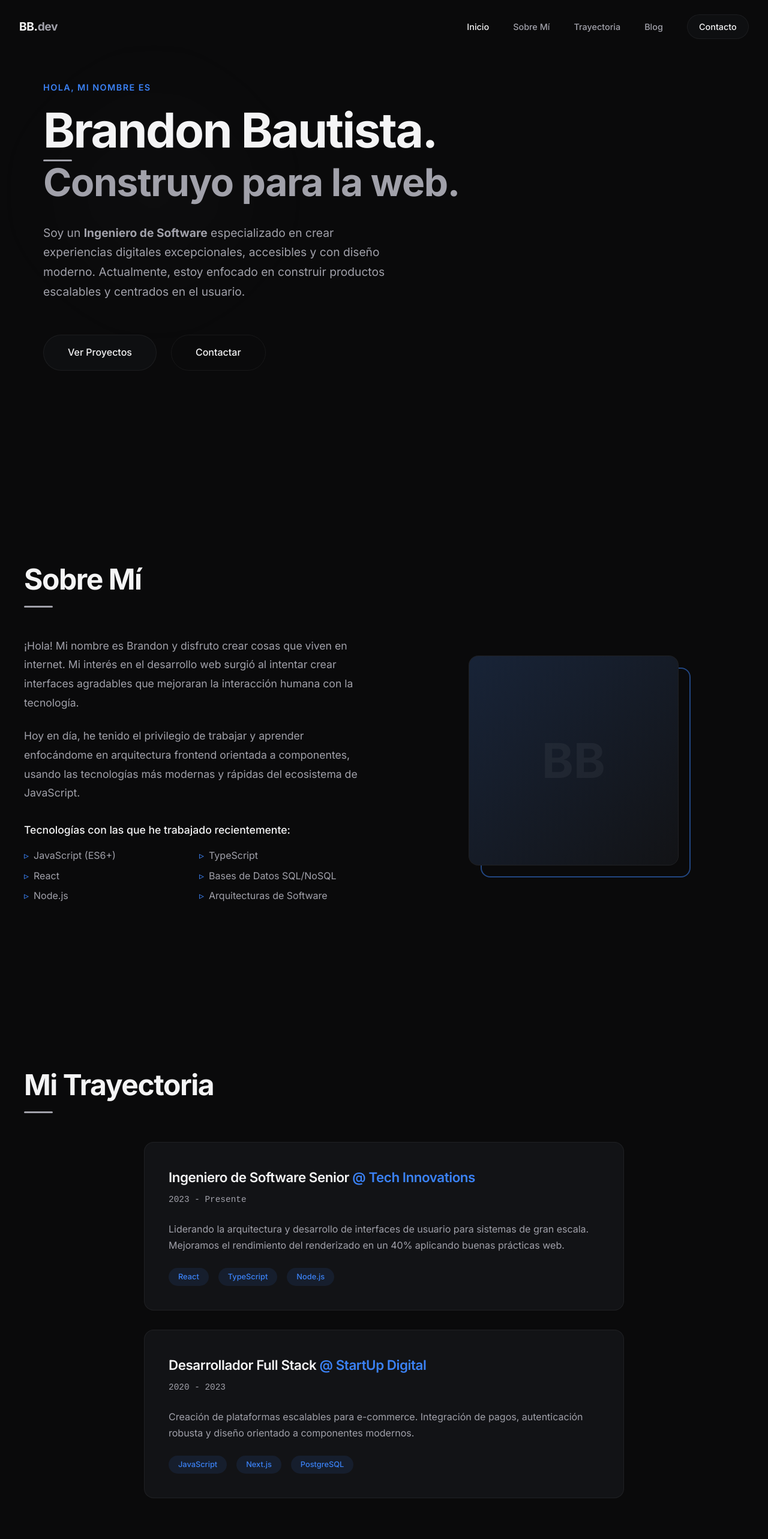
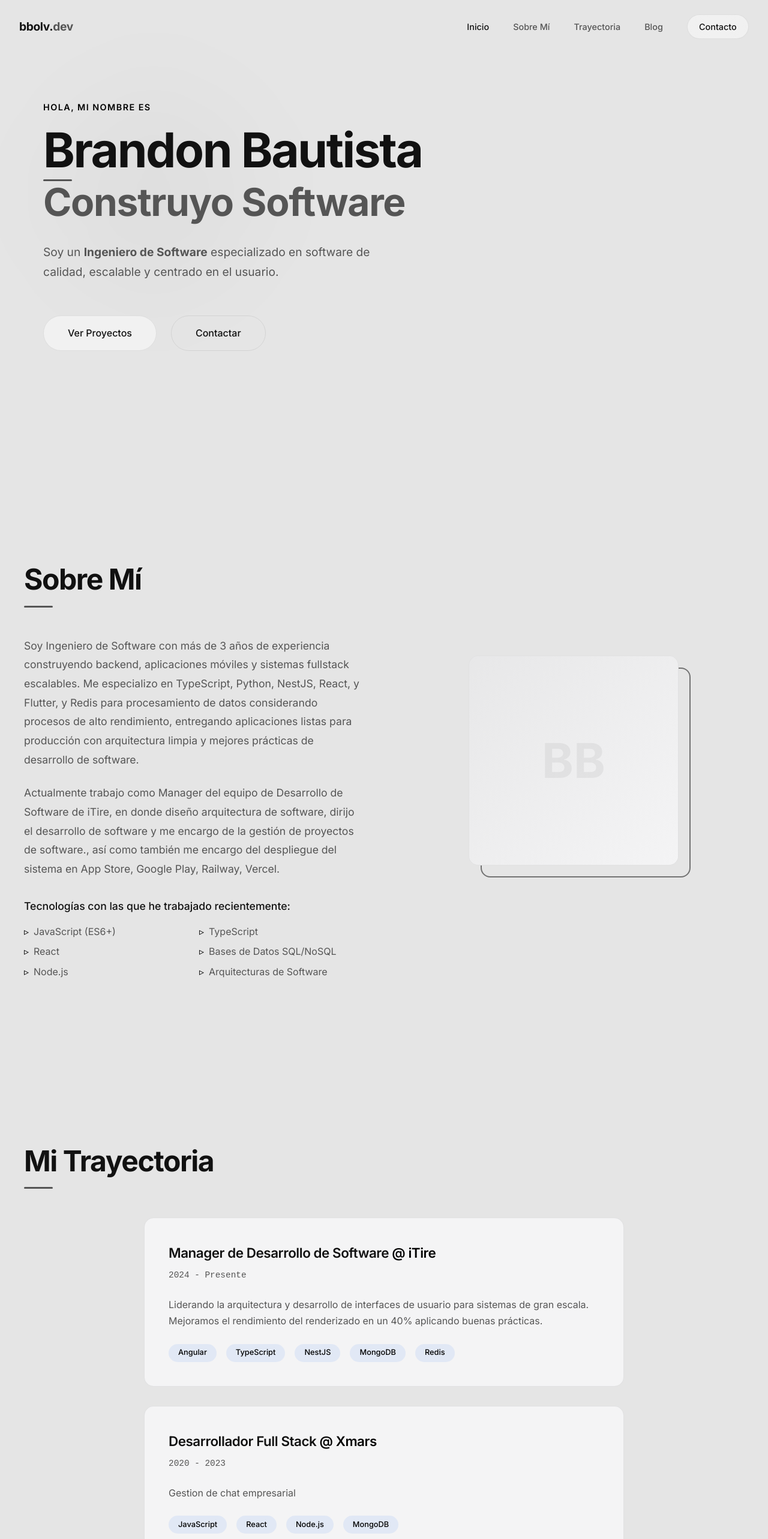
Before and after one commit to bbolv/bbolv.github.io, a React (Vite) app: page / in a window 1280 px wide. Shown: the top 2566 px of the page at 60% size. Built offline with nearby package versions, Linux system fonts and the light colour scheme.

Commit message:
Basic redesign

```diff
--- a/src/components/About.jsx
+++ b/src/components/About.jsx
@@ -7,10 +7,10 @@ const About = () => {
       <div style={{ display: 'grid', gridTemplateColumns: 'repeat(auto-fit, minmax(300px, 1fr))', gap: '4rem', alignItems: 'start' }}>
         <div>
           <p style={{ color: 'var(--text-secondary)', fontSize: '1.1rem', marginBottom: '1.5rem', lineHeight: 1.8 }}>
-            ¡Hola! Mi nombre es Brandon y disfruto crear cosas que viven en internet. Mi interés en el desarrollo web surgió al intentar crear interfaces agradables que mejoraran la interacción humana con la tecnología.
+            Soy Ingeniero de Software con más de 3 años de experiencia construyendo backend, aplicaciones móviles y sistemas fullstack escalables. Me especializo en TypeScript, Python, NestJS, React, y Flutter, y Redis para procesamiento de datos considerando procesos de alto rendimiento, entregando aplicaciones listas para producción con arquitectura limpia y mejores prácticas de desarrollo de software.
           </p>
           <p style={{ color: 'var(--text-secondary)', fontSize: '1.1rem', marginBottom: '1.5rem', lineHeight: 1.8 }}>
-            Hoy en día, he tenido el privilegio de trabajar y aprender enfocándome en arquitectura frontend orientada a componentes, usando las tecnologías más modernas y rápidas del ecosistema de JavaScript.
+            Actualmente trabajo como Manager del equipo de Desarrollo de Software de iTire, en donde diseño arquitectura de software, dirijo el desarrollo de software y me encargo de la gestión de proyectos de software., así como también me encargo del despliegue del sistema en App Store, Google Play, Railway, Vercel.
           </p>
           <p style={{ color: 'var(--text-primary)', fontSize: '1.1rem', fontWeight: 500, marginBottom: '1rem', marginTop: '2rem' }}>
             Tecnologías con las que he trabajado recientemente:
@@ -32,8 +32,8 @@ const About = () => {
         {/* Contenedor de Imagen de Perfil */}
         <div style={{ position: 'relative', width: '100%', maxWidth: '350px', margin: '0 auto', marginTop: '2rem' }}>
           <div className="glass-card" style={{ width: '100%', aspectRatio: '1/1', borderRadius: '16px', overflow: 'hidden', position: 'relative', zIndex: 10 }}>
-            <div style={{ width: '100%', height: '100%', background: 'linear-gradient(135deg, rgba(59,130,246,0.15) 0%, rgba(18,19,22,1) 100%)', display: 'flex', alignItems: 'center', justifyContent: 'center' }}>
-              <span style={{ fontSize: '5rem', color: 'rgba(255,255,255,0.05)', fontWeight: 700 }}>BB</span>
+            <div style={{ width: '100%', height: '100%', background: 'linear-gradient(135deg, rgba(0,0,0,0.05) 0%, rgba(244,244,245,1) 100%)', display: 'flex', alignItems: 'center', justifyContent: 'center' }}>
+              <span style={{ fontSize: '5rem', color: 'rgba(0,0,0,0.05)', fontWeight: 700 }}>BB</span>
             </div>
           </div>
           <div style={{ position: 'absolute', top: '20px', left: '20px', right: '-20px', bottom: '-20px', border: '2px solid var(--accent-glow)', borderRadius: '16px', zIndex: 1, opacity: 0.5 }}></div>
--- a/src/components/Blog.jsx
+++ b/src/components/Blog.jsx
@@ -1,28 +1,38 @@
 import React from 'react';
 
 const Blog = () => {
-  const posts = [
-    { title: 'Construyendo con Glassmorphism', date: 'Octubre 2024', summary: 'Una inmersión profunda en cómo lograr efectos de cristal elegantes usando Vanilla CSS en 2024.' },
-    { title: 'Ingeniería Frontend Escalable', date: 'Septiembre 2024', summary: 'Técnicas avanzadas para no bloquear el hilo principal y mejorar el SEO con React y arquitecturas modernas.' }
-  ];
+  return (
+    <section id="blog" className='section container'>
+      <h2 className="section-title">Notas & Blog</h2>
+      <div>Bajo construcción</div>
 
-  return (
-    <section id="blog" className="section container">
-      <h2 className="section-title">Notas & Blog</h2>
-      <div style={{ display: 'grid', gridTemplateColumns: 'repeat(auto-fit, minmax(300px, 1fr))', gap: '2rem' }}>
-        {posts.map((post, index) => (
-          <div key={index} className="glass" style={{ padding: '2rem', borderRadius: '16px', border: '1px solid var(--border-color)', background: 'var(--bg-secondary)' }}>
-            <p style={{ color: 'var(--accent-glow)', fontSize: '0.8rem', marginBottom: '1rem', fontFamily: 'monospace' }}>{post.date}</p>
-            <h3 style={{ fontSize: '1.3rem', color: 'var(--text-primary)', marginBottom: '1rem' }}>{post.title}</h3>
-            <p style={{ color: 'var(--text-secondary)', lineHeight: 1.6, marginBottom: '1.5rem' }}>{post.summary}</p>
-            <a href="#blog" style={{ color: 'var(--accent-color)', textDecoration: 'none', fontWeight: 500, display: 'inline-flex', alignItems: 'center', gap: '0.5rem' }}>
-              Leer más <span style={{ transition: 'transform 0.2s', display: 'inline-block' }}>→</span>
-            </a>
-          </div>
-        ))}
-      </div>
     </section>
-  );
-};
+  )
+}
+
+// const Blog = () => {
+//   const posts = [
+//     { title: 'Construyendo con Glassmorphism', date: 'Octubre 2024', summary: 'Una inmersión profunda en cómo lograr efectos de cristal elegantes usando Vanilla CSS en 2024.' },
+//     { title: 'Ingeniería Frontend Escalable', date: 'Septiembre 2024', summary: 'Técnicas avanzadas para no bloquear el hilo principal y mejorar el SEO con React y arquitecturas modernas.' }
+//   ];
+
+//   return (
+//     <section id="blog" className="section container">
+//       <h2 className="section-title">Notas & Blog</h2>
+//       <div style={{ display: 'grid', gridTemplateColumns: 'repeat(auto-fit, minmax(300px, 1fr))', gap: '2rem' }}>
+//         {posts.map((post, index) => (
+//           <div key={index} className="glass" style={{ padding: '2rem', borderRadius: '16px', border: '1px solid var(--border-color)', background: 'var(--bg-secondary)' }}>
+//             <p style={{ color: 'var(--accent-glow)', fontSize: '0.8rem', marginBottom: '1rem', fontFamily: 'monospace' }}>{post.date}</p>
+//             <h3 style={{ fontSize: '1.3rem', color: 'var(--text-primary)', marginBottom: '1rem' }}>{post.title}</h3>
+//             <p style={{ color: 'var(--text-secondary)', lineHeight: 1.6, marginBottom: '1.5rem' }}>{post.summary}</p>
+//             <a href="#blog" style={{ color: 'var(--accent-color)', textDecoration: 'none', fontWeight: 500, display: 'inline-flex', alignItems: 'center', gap: '0.5rem' }}>
+//               Leer más <span style={{ transition: 'transform 0.2s', display: 'inline-block' }}>→</span>
+//             </a>
+//           </div>
+//         ))}
+//       </div>
+//     </section>
+//   );
+// };
 
 export default Blog;
--- a/src/components/Contact.jsx
+++ b/src/components/Contact.jsx
@@ -10,7 +10,7 @@ const Contact = () => {
         Ponte en Contacto
       </h2>
       <p style={{ color: 'var(--text-secondary)', fontSize: '1.2rem', maxWidth: '600px', margin: '0 auto 3.5rem auto', lineHeight: 1.7 }}>
-        Actualmente estoy abierto a nuevas oportunidades de ingeniería. Ya sea que tengas una pregunta relacionada a un proyecto, o simplemente quieras saludar, ¡intentaré responder lo más rápido posible!
+        ¿Quieres saludar? ¡intentaré responder lo más rápido posible!
       </p>
       <a href="mailto:tu-correo@ejemplo.com" className="glass" style={{ padding: '1.2rem 3rem', color: 'var(--text-primary)', textDecoration: 'none', fontWeight: 500, fontSize: '1.1rem', display: 'inline-block' }}>
         Saludar
--- a/src/components/Experience.jsx
+++ b/src/components/Experience.jsx
@@ -3,18 +3,18 @@ import React from 'react';
 const Experience = () => {
   const experiences = [
     {
-      role: 'Ingeniero de Software Senior',
-      company: 'Tech Innovations',
-      period: '2023 - Presente',
-      description: 'Liderando la arquitectura y desarrollo de interfaces de usuario para sistemas de gran escala. Mejoramos el rendimiento del renderizado en un 40% aplicando buenas prácticas web.',
-      tech: ['React', 'TypeScript', 'Node.js']
+      role: 'Manager de Desarrollo de Software',
+      company: 'iTire',
+      period: '2024 - Presente',
+      description: 'Liderando la arquitectura y desarrollo de interfaces de usuario para sistemas de gran escala. Mejoramos el rendimiento del renderizado en un 40% aplicando buenas prácticas.',
+      tech: ['Angular', 'TypeScript', 'NestJS', 'MongoDB', 'Redis']
     },
     {
       role: 'Desarrollador Full Stack',
-      company: 'StartUp Digital',
+      company: 'Xmars',
       period: '2020 - 2023',
-      description: 'Creación de plataformas escalables para e-commerce. Integración de pagos, autenticación robusta y diseño orientado a componentes modernos.',
-      tech: ['JavaScript', 'Next.js', 'PostgreSQL']
+      description: 'Gestion de chat empresarial',
+      tech: ['JavaScript', 'React', 'Node.js', 'MongoDB']
     }
   ];
 
--- a/src/components/Hero.jsx
+++ b/src/components/Hero.jsx
@@ -8,13 +8,13 @@ const Hero = () => {
           Hola, mi nombre es
         </p>
         <h1 className="section-title" style={{ margin: 0, fontSize: 'clamp(3rem, 8vw, 5rem)', lineHeight: 1.1, borderBottom: 'none' }}>
-          Brandon Bautista.
+          Brandon Bautista
         </h1>
         <h2 style={{ fontSize: 'clamp(2.5rem, 6vw, 4rem)', color: 'var(--text-secondary)', marginTop: '0.5rem', lineHeight: 1.1, fontWeight: 700 }}>
-          Construyo para la web.
+          Construyo Software
         </h2>
         <p style={{ color: 'var(--text-secondary)', fontSize: '1.2rem', maxWidth: '600px', marginTop: '2rem', lineHeight: 1.7 }}>
-          Soy un <strong>Ingeniero de Software</strong> especializado en crear experiencias digitales excepcionales, accesibles y con diseño moderno. Actualmente, estoy enfocado en construir productos escalables y centrados en el usuario.
+          Soy un <strong>Ingeniero de Software</strong> especializado en software de calidad, escalable y centrado en el usuario.
         </p>
         <div style={{ marginTop: '3.5rem', display: 'flex', gap: '1.5rem', flexWrap: 'wrap' }}>
           <a href="#proyectos" className="glass" style={{ padding: '1rem 2.5rem', color: 'var(--text-primary)', textDecoration: 'none', fontWeight: 500, display: 'inline-block' }}>
--- a/src/components/Navbar.jsx
+++ b/src/components/Navbar.jsx
@@ -26,13 +26,13 @@ const Navbar = () => {
       borderBottom: scrolled ? '1px solid var(--border-color)' : '1px solid transparent'
     }}>
       <div style={{ fontWeight: 700, fontSize: '1.2rem', letterSpacing: '-0.02em', color: 'var(--text-primary)', cursor: 'pointer' }}>
-        BB.<span style={{ color: 'var(--text-secondary)' }}>dev</span>
+        bbolv.<span style={{ color: 'var(--text-secondary)' }}>dev</span>
       </div>
       <div style={{ display: 'flex', gap: '2.5rem', alignItems: 'center' }}>
-        <a href="#inicio" style={{ color: 'var(--text-primary)', textDecoration: 'none', fontSize: '0.9rem', fontWeight: 500, transition: 'color 0.2s' }} onMouseEnter={(e) => e.target.style.color = 'white'} onMouseLeave={(e) => e.target.style.color = 'var(--text-primary)'}>Inicio</a>
-        <a href="#sobre-mi" style={{ color: 'var(--text-secondary)', textDecoration: 'none', fontSize: '0.9rem', fontWeight: 500, transition: 'color 0.2s' }} onMouseEnter={(e) => e.target.style.color = 'white'} onMouseLeave={(e) => e.target.style.color = 'var(--text-secondary)'}>Sobre Mí</a>
-        <a href="#trayectoria" style={{ color: 'var(--text-secondary)', textDecoration: 'none', fontSize: '0.9rem', fontWeight: 500, transition: 'color 0.2s' }} onMouseEnter={(e) => e.target.style.color = 'white'} onMouseLeave={(e) => e.target.style.color = 'var(--text-secondary)'}>Trayectoria</a>
-        <a href="#blog" style={{ color: 'var(--text-secondary)', textDecoration: 'none', fontSize: '0.9rem', fontWeight: 500, transition: 'color 0.2s' }} onMouseEnter={(e) => e.target.style.color = 'white'} onMouseLeave={(e) => e.target.style.color = 'var(--text-secondary)'}>Blog</a>
+        <a href="#inicio" style={{ color: 'var(--text-primary)', textDecoration: 'none', fontSize: '0.9rem', fontWeight: 500, transition: 'color 0.2s' }} onMouseEnter={(e) => e.target.style.color = 'var(--accent-glow)'} onMouseLeave={(e) => e.target.style.color = 'var(--text-primary)'}>Inicio</a>
+        <a href="#sobre-mi" style={{ color: 'var(--text-secondary)', textDecoration: 'none', fontSize: '0.9rem', fontWeight: 500, transition: 'color 0.2s' }} onMouseEnter={(e) => e.target.style.color = 'var(--text-primary)'} onMouseLeave={(e) => e.target.style.color = 'var(--text-secondary)'}>Sobre Mí</a>
+        <a href="#trayectoria" style={{ color: 'var(--text-secondary)', textDecoration: 'none', fontSize: '0.9rem', fontWeight: 500, transition: 'color 0.2s' }} onMouseEnter={(e) => e.target.style.color = 'var(--text-primary)'} onMouseLeave={(e) => e.target.style.color = 'var(--text-secondary)'}>Trayectoria</a>
+        <a href="#blog" style={{ color: 'var(--text-secondary)', textDecoration: 'none', fontSize: '0.9rem', fontWeight: 500, transition: 'color 0.2s' }} onMouseEnter={(e) => e.target.style.color = 'var(--text-primary)'} onMouseLeave={(e) => e.target.style.color = 'var(--text-secondary)'}>Blog</a>
         <a href="#contacto" className="glass" style={{ padding: '0.5rem 1.2rem', color: 'var(--text-primary)', textDecoration: 'none', fontSize: '0.9rem', fontWeight: 500 }}>Contacto</a>
       </div>
     </nav>
--- a/src/index.css
+++ b/src/index.css
@@ -1,18 +1,18 @@
 @import url('https://fonts.googleapis.com/css2?family=Inter:wght@300;400;500;600;700&display=swap');
 
 :root {
-  /* Radiant Elegant Dark Gray Palette */
-  --bg-primary: #0A0A0B;
-  --bg-secondary: #121316;
-  --bg-glass: rgba(18, 19, 22, 0.65);
-  --border-color: rgba(255, 255, 255, 0.06);
-  --border-hover: rgba(255, 255, 255, 0.15);
+  /* Elegant Light Gray Palette */
+  --bg-primary: #E5E5E5; /* Fondo gris elegante */
+  --bg-secondary: #F4F4F5; /* Fondo secundario más claro */
+  --bg-glass: rgba(255, 255, 255, 0.45);
+  --border-color: rgba(0, 0, 0, 0.08); /* Bordes sutiles oscuros */
+  --border-hover: rgba(0, 0, 0, 0.2);
 
-  --text-primary: #F4F4F5;
-  --text-secondary: #A1A1AA;
+  --text-primary: #111111; /* Texto negro/gris muy oscuro */
+  --text-secondary: #555555; /* Texto gris intermedio elegante */
 
-  --accent-glow: #3B82F6;
-  --accent-color: #E4E4E7;
+  --accent-glow: #000000;
+  --accent-color: #333333;
 
   --font-main: 'Inter', system-ui, -apple-system, sans-serif;
 
@@ -51,7 +51,7 @@ h1, h2, h3, h4, h5, h6 {
   transition: var(--transition-smooth);
 }
 .glass:hover {
-  background: rgba(255, 255, 255, 0.05);
+  background: rgba(255, 255, 255, 0.7);
   border-color: var(--border-hover);
 }
 
@@ -122,7 +122,7 @@ h1, h2, h3, h4, h5, h6 {
   transform: translate(-50%, -50%);
   width: 600px;
   height: 600px;
-  background: radial-gradient(circle, rgba(255,255,255,0.02) 0%, rgba(10,10,11,0) 60%);
+  background: radial-gradient(circle, rgba(0,0,0,0.03) 0%, rgba(229,229,229,0) 60%);
   z-index: -1;
   pointer-events: none;
   filter: blur(60px);
```
